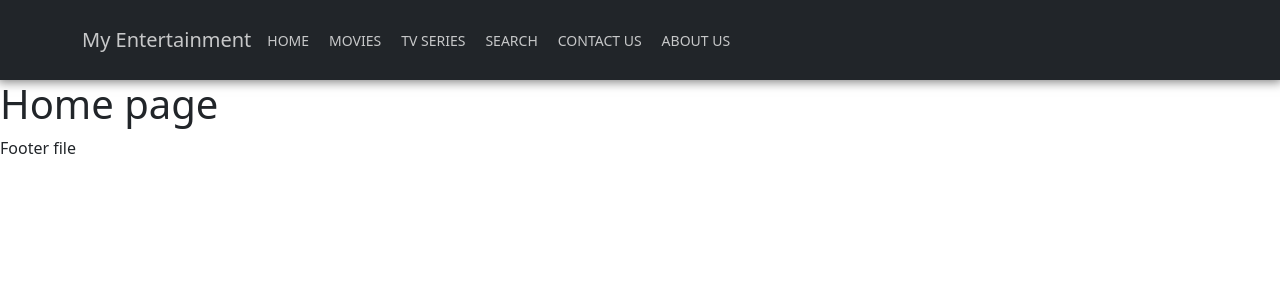
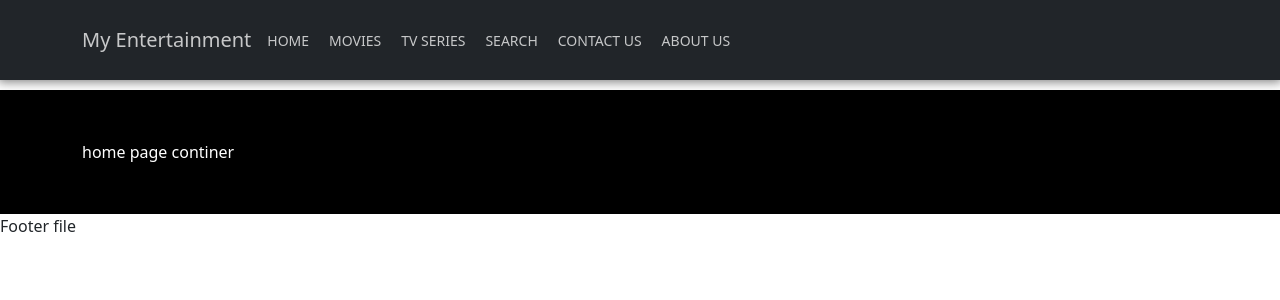
Before and after one commit to hemantagarwal707/movie-app-react, a React (Create React App) app: page / in a window 1280 px wide. Shown: the top 300 px of the page. Built offline with nearby package versions, Linux system fonts and the light colour scheme; no server answers.

Commit message:
.env file and home page

```diff
--- a/package.json
+++ b/package.json
@@ -6,6 +6,7 @@
     "@testing-library/jest-dom": "^5.16.5",
     "@testing-library/react": "^13.4.0",
     "@testing-library/user-event": "^13.5.0",
+    "axios": "^1.3.5",
     "bootstrap": "^5.2.3",
     "react": "^18.2.0",
     "react-bootstrap": "^2.7.3",
--- a/src/Container/Home/index.js
+++ b/src/Container/Home/index.js
@@ -1,12 +1,40 @@
-import React from 'react';
+import  React, {useState, useEffect} from 'react';
+import Container from 'react-bootstrap/Container';
+import Row from 'react-bootstrap/Row';
+import Col from 'react-bootstrap/Col';
+import axios from 'axios';
+const HomeContainer = ()=>{
+    const [content, setContent] = useState([]);
+    const [pageno, setPageno] = useState(1)
+    const [paginationno, setPaginationno] = useState(0)
+    const API_KEY = process.env.REACT_APP_NOT_SECRET_CODE;
+
+    const GetDataTrending = async ()=>{
+        const {data} = await axios.get(`https://api.themoviedb.org/3/trending/all/day?api_key=${API_KEY}&page=${pageno}`)
+        setContent(data);
+        console.log('data',data);
+
+    }
 
 
-const HomeContainer = ()=>{
+    useEffect(()=>{
+
+        GetDataTrending();
+        //eslint-disable-next-line
+    }, [])
 
     return (
-        <>
-            <h1>Home page</h1>
-        </>
+        <main className='homePage'>
+        <Container>
+            <Row>
+                <Col className='col-12'>
+                    home page continer
+                </Col>
+
+
+            </Row>
+        </Container>
+    </main>
     )
 }
 
```
Also changed, not shown: 2 other files (tests, documents, lock files or other folders).
